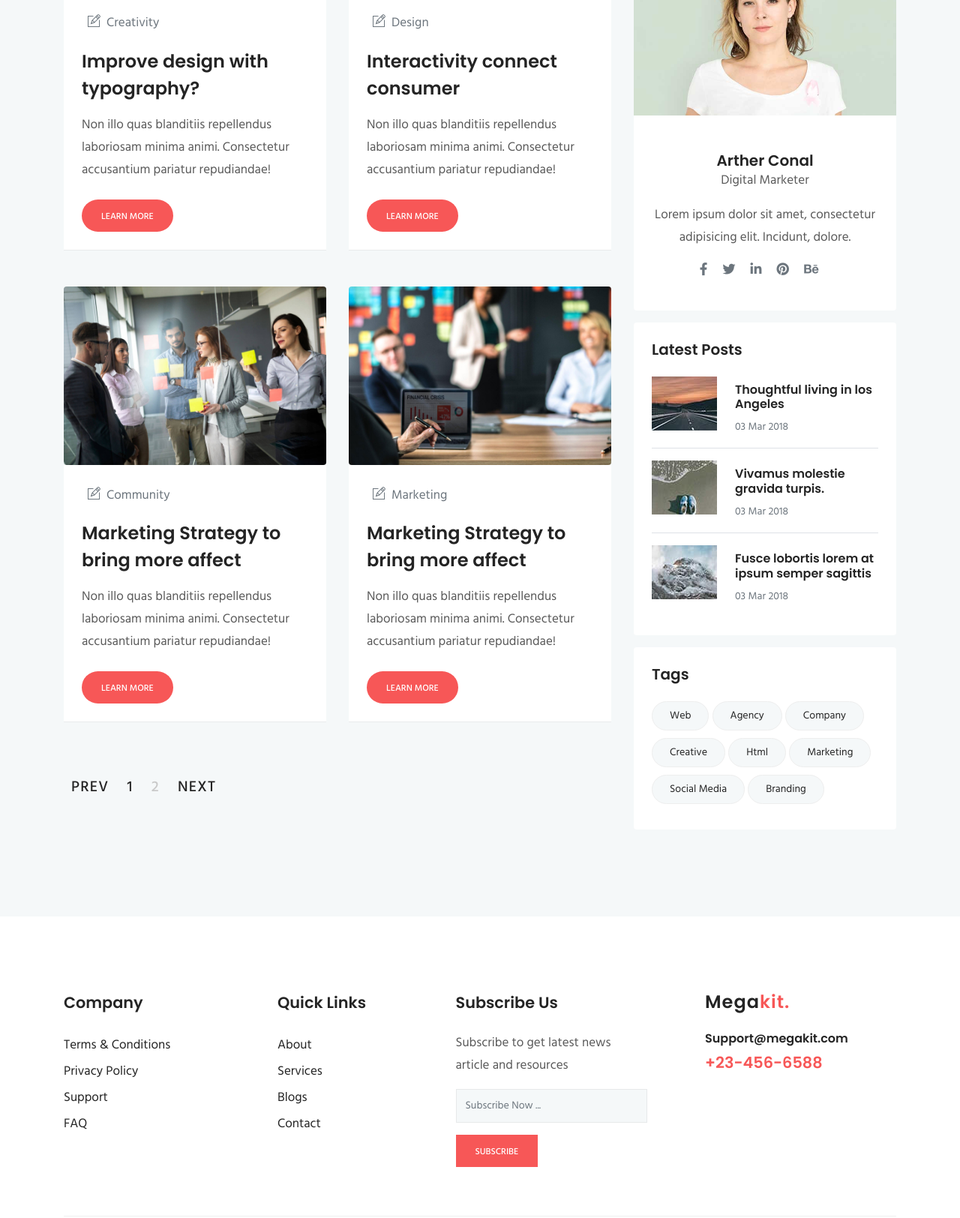
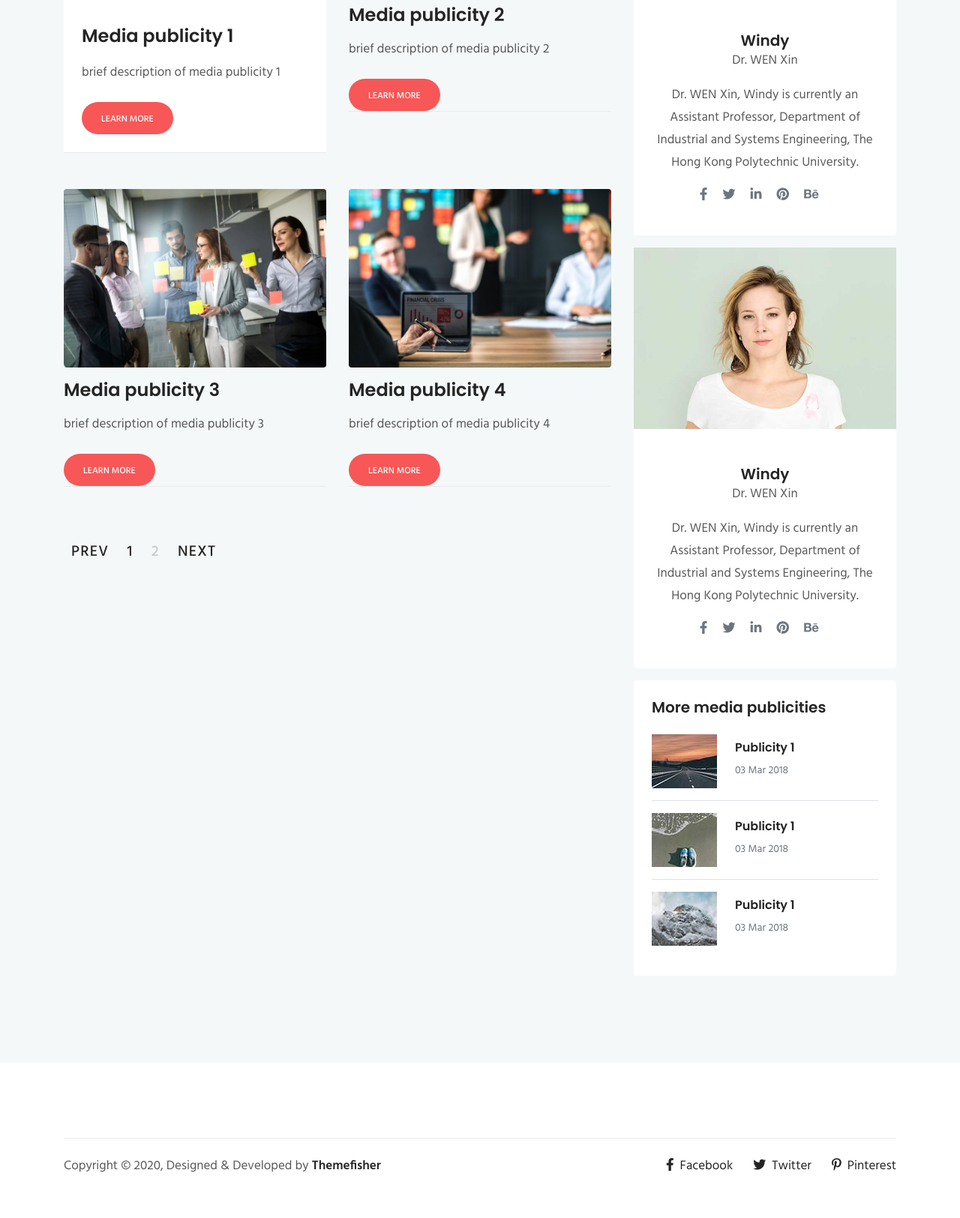
Before and after one commit to Torres557/Torres557.github.io, a plain HTML site: page test2/media-publicity.html in a window 1280 px wide. Shown: the part 852-2476 px from the top of the page at 75% size. After the commit the page ends 2446 px from the top, so only its background shows below. Drawn offline with Linux system fonts and the light colour scheme; some packages are replaced by stand-ins of ours.

Commit message:
Update media-publicity.html

```diff
--- a/test2/media-publicity.html
+++ b/test2/media-publicity.html
@@ -12,7 +12,7 @@
 
   <!-- ** Basic Page Needs ** -->
   <meta charset="utf-8">
-  <title>Megakit | HTML5 Agency Template</title>
+  <title>AOCSA | Media publicity</title>
 
   <!-- ** Mobile Specific Metas ** -->
   <meta http-equiv="X-UA-Compatible" content="IE=edge">
@@ -69,7 +69,7 @@
         <div class="col-lg-12">
           <nav class="navbar navbar-expand-lg px-0 py-4">
             <a class="navbar-brand" href="index.html">
-              Mega<span>kit.</span>
+              AOCS<span>A.</span>
             </a>
 
             <button class="navbar-toggler collapsed" type="button" data-toggle="collapse" data-target="#navbarsExample09"
@@ -120,12 +120,12 @@
     <div class="row">
       <div class="col-md-12">
         <div class="block text-center">
-          <span class="text-white">Our blog</span>
-          <h1 class="text-capitalize mb-4 text-lg">Blog articles</h1>
+          <span class="text-white">our</span>
+          <h1 class="text-capitalize mb-4 text-lg">Media Publicity</h1>
           <ul class="list-inline">
             <li class="list-inline-item"><a href="index.html" class="text-white">Home</a></li>
             <li class="list-inline-item"><span class="text-white">/</span></li>
-            <li class="list-inline-item text-white-50">Our blog</li>
+            <li class="list-inline-item text-white-50">Media Publicity</li>
           </ul>
         </div>
       </div>
@@ -138,20 +138,14 @@
 		<div class="row">
 			<div class="col-lg-8">
 				<div class="row">
-					<div class="col-lg-6 col-md-6 mb-5">
+
+                    <div class="col-lg-6 col-md-6 mb-5">
 						<div class="blog-item">
 							<img loading="lazy" src="images/blog/1.jpg" alt="blog" class="img-fluid rounded">
-
 							<div class="blog-item-content bg-white p-4">
-								<div class="blog-item-meta  py-1 px-2">
-									<span class="text-muted text-capitalize mr-3"><i class="ti-pencil-alt mr-2"></i>Creativity</span>
-								</div>
-
-								<h3 class="mt-3 mb-3"><a href="blog-single.html">Improve design with typography?</a></h3>
-								<p class="mb-4">Non illo quas blanditiis repellendus laboriosam minima animi. Consectetur accusantium
-									pariatur repudiandae!</p>
-
-								<a href="blog-single.html" class="btn btn-small btn-main btn-round-full">Learn More</a>
+								<h3 class="mt-3 mb-3"><a href="#">Media publicity 1</a></h3>
+								<p class="mb-4">brief description of media publicity 1</p>
+								<a href="#" class="btn btn-small btn-main btn-round-full">Learn More</a>
 							</div>
 						</div>
 					</div>
@@ -159,53 +153,26 @@
 					<div class="col-lg-6 col-md-6 mb-5">
 						<div class="blog-item">
 							<img loading="lazy" src="images/blog/2.jpg" alt="blog" class="img-fluid rounded">
-
-							<div class="blog-item-content bg-white p-4">
-								<div class="blog-item-meta py-1 px-2">
-									<span class="text-muted text-capitalize mr-3"><i class="ti-pencil-alt mr-2"></i>Design</span>
-								</div>
-
-								<h3 class="mt-3 mb-3"><a href="blog-single.html">Interactivity connect consumer</a></h3>
-								<p class="mb-4">Non illo quas blanditiis repellendus laboriosam minima animi. Consectetur accusantium
-									pariatur repudiandae!</p>
-
-								<a href="blog-single.html" class="btn btn-small btn-main btn-round-full">Learn More</a>
-							</div>
+                            <h3 class="mt-3 mb-3"><a href="#">Media publicity 2</a></h3>
+                            <p class="mb-4">brief description of media publicity 2</p>
+                            <a href="#" class="btn btn-small btn-main btn-round-full">Learn More</a>
 						</div>
 					</div>
 
 					<div class="col-lg-6 col-md-6 mb-5">
 						<div class="blog-item">
 							<img loading="lazy" src="images/blog/3.jpg" alt="blog" class="img-fluid rounded">
-
-							<div class="blog-item-content bg-white p-4">
-								<div class="blog-item-meta py-1 px-2">
-									<span class="text-muted text-capitalize mr-3"><i class="ti-pencil-alt mr-2"></i>Community</span>
-								</div>
-
-								<h3 class="mt-3 mb-3"><a href="blog-single.html">Marketing Strategy to bring more affect</a></h3>
-								<p class="mb-4">Non illo quas blanditiis repellendus laboriosam minima animi. Consectetur accusantium
-									pariatur repudiandae!</p>
-
-								<a href="blog-single.html" class="btn btn-small btn-main btn-round-full">Learn More</a>
-							</div>
+                            <h3 class="mt-3 mb-3"><a href="#">Media publicity 3</a></h3>
+                            <p class="mb-4">brief description of media publicity 3</p>
+                            <a href="#" class="btn btn-small btn-main btn-round-full">Learn More</a>
 						</div>
 					</div>
 					<div class="col-lg-6 col-md-6 mb-5">
 						<div class="blog-item">
 							<img loading="lazy" src="images/blog/4.jpg" alt="blog" class="img-fluid rounded">
-
-							<div class="blog-item-content bg-white p-4">
-								<div class="blog-item-meta py-1 px-2">
-									<span class="text-muted text-capitalize mr-3"><i class="ti-pencil-alt mr-2"></i>Marketing</span>
-								</div>
-
-								<h3 class="mt-3 mb-3"><a href="blog-single.html">Marketing Strategy to bring more affect</a></h3>
-								<p class="mb-4">Non illo quas blanditiis repellendus laboriosam minima animi. Consectetur accusantium
-									pariatur repudiandae!</p>
-
-								<a href="blog-single.html" class="btn btn-small btn-main btn-round-full">Learn More</a>
-							</div>
+                            <h3 class="mt-3 mb-3"><a href="#">Media publicity 4</a></h3>
+                            <p class="mb-4">brief description of media publicity 4</p>
+                            <a href="#" class="btn btn-small btn-main btn-round-full">Learn More</a>
 						</div>
 					</div>
 
@@ -224,17 +191,12 @@
 			</div>
 			<div class="col-lg-4 mt-5 mt-lg-0">
 				<div class="sidebar-wrap">
-					<div class="sidebar-widget search card p-4 mb-3 border-0">
-						<input type="text" class="form-control" placeholder="search">
-						<a href="#" class="btn btn-mian btn-small d-block mt-2">search</a>
-					</div>
-
 					<div class="sidebar-widget card border-0 mb-3">
 						<img loading="lazy" src="images/blog/blog-author.jpg" alt="blog-author" class="img-fluid">
 						<div class="card-body p-4 text-center">
-							<h5 class="mb-0 mt-4">Arther Conal</h5>
-							<p>Digital Marketer</p>
-							<p>Lorem ipsum dolor sit amet, consectetur adipisicing elit. Incidunt, dolore.</p>
+							<h5 class="mb-0 mt-4">Windy</h5>
+							<p>Dr. WEN Xin</p>
+							<p>Dr. WEN Xin, Windy is currently an Assistant Professor, Department of Industrial and Systems Engineering, The Hong Kong Polytechnic University.</p>
 
 							<ul class="list-inline author-socials">
 								<li class="list-inline-item mr-3">
@@ -256,13 +218,41 @@
 						</div>
 					</div>
 
+                    <div class="sidebar-widget card border-0 mb-3">
+                        <img loading="lazy" src="images/blog/blog-author.jpg" alt="blog-author" class="img-fluid">
+                        <div class="card-body p-4 text-center">
+                            <h5 class="mb-0 mt-4">Windy</h5>
+                            <p>Dr. WEN Xin</p>
+                            <p>Dr. WEN Xin, Windy is currently an Assistant Professor, Department of Industrial and Systems Engineering, The Hong Kong Polytechnic University.</p>
+
+                            <ul class="list-inline author-socials">
+                                <li class="list-inline-item mr-3">
+                                    <a href="#"><i class="fab fa-facebook-f text-muted"></i></a>
+                                </li>
+                                <li class="list-inline-item mr-3">
+                                    <a href="#"><i class="fab fa-twitter text-muted"></i></a>
+                                </li>
+                                <li class="list-inline-item mr-3">
+                                    <a href="#"><i class="fab fa-linkedin-in text-muted"></i></a>
+                                </li>
+                                <li class="list-inline-item mr-3">
+                                    <a href="#"><i class="fab fa-pinterest text-muted"></i></a>
+                                </li>
+                                <li class="list-inline-item mr-3">
+                                    <a href="#"><i class="fab fa-behance text-muted"></i></a>
+                                </li>
+                            </ul>
+                        </div>
+                    </div>
+
+
 					<div class="sidebar-widget latest-post card border-0 p-4 mb-3">
-						<h5>Latest Posts</h5>
+						<h5>More media publicities</h5>
 
 						<div class="media border-bottom py-3">
 							<a href="#"><img loading="lazy" class="mr-4" src="images/blog/bt-3.jpg" alt="blog"></a>
 							<div class="media-body">
-								<h6 class="my-2"><a href="#">Thoughtful living in los Angeles</a></h6>
+								<h6 class="my-2"><a href="#">Publicity 1</a></h6>
 								<span class="text-sm text-muted">03 Mar 2018</span>
 							</div>
 						</div>
@@ -270,7 +260,7 @@
 						<div class="media border-bottom py-3">
 							<a href="#"><img loading="lazy" class="mr-4" src="images/blog/bt-2.jpg" alt="blog"></a>
 							<div class="media-body">
-								<h6 class="my-2"><a href="#">Vivamus molestie gravida turpis.</a></h6>
+								<h6 class="my-2"><a href="#">Publicity 1</a></h6>
 								<span class="text-sm text-muted">03 Mar 2018</span>
 							</div>
 						</div>
@@ -278,24 +268,12 @@
 						<div class="media py-3">
 							<a href="#"><img loading="lazy" class="mr-4" src="images/blog/bt-1.jpg" alt="blog"></a>
 							<div class="media-body">
-								<h6 class="my-2"><a href="#">Fusce lobortis lorem at ipsum semper sagittis</a></h6>
+								<h6 class="my-2"><a href="#">Publicity 1</a></h6>
 								<span class="text-sm text-muted">03 Mar 2018</span>
 							</div>
 						</div>
 					</div>
 
-					<div class="sidebar-widget bg-white rounded tags p-4 mb-3">
-						<h5 class="mb-4">Tags</h5>
-
-						<a href="#">Web</a>
-						<a href="#">agency</a>
-						<a href="#">company</a>
-						<a href="#">creative</a>
-						<a href="#">html</a>
-						<a href="#">Marketing</a>
-						<a href="#">Social Media</a>
-						<a href="#">Branding</a>
-					</div>
 				</div>
 			</div>
 		</div>
@@ -304,53 +282,6 @@
 
 <footer class="footer section">
   <div class="container">
-    <div class="row">
-      <div class="col-lg-3 col-md-6 col-sm-6">
-        <div class="widget">
-          <h4 class="text-capitalize mb-4">Company</h4>
-
-          <ul class="list-unstyled footer-menu lh-35">
-            <li><a href="about.html">Terms & Conditions</a></li>
-            <li><a href="about.html">Privacy Policy</a></li>
-            <li><a href="cobtact.html">Support</a></li>
-            <li><a href="cobtact.html">FAQ</a></li>
-          </ul>
-        </div>
-      </div>
-      <div class="col-lg-2 col-md-6 col-sm-6">
-        <div class="widget">
-          <h4 class="text-capitalize mb-4">Quick Links</h4>
-
-          <ul class="list-unstyled footer-menu lh-35">
-            <li><a href="about.html">About</a></li>
-            <li><a href="service.html">Services</a></li>
-            <li><a href="blog-grid.html">Blogs</a></li>
-            <li><a href="contact.html">Contact</a></li>
-          </ul>
-        </div>
-      </div>
-      <div class="col-lg-3 col-md-6 col-sm-6 mx-auto">
-        <div class="widget">
-          <h4 class="text-capitalize mb-4">Subscribe Us</h4>
-          <p>Subscribe to get latest news article and resources </p>
-
-          <form action="#" class="sub-form">
-            <input type="text" class="form-control mb-3" placeholder="Subscribe Now ...">
-            <a href="#" class="btn btn-main btn-small">subscribe</a>
-          </form>
-        </div>
-      </div>
-
-      <div class="col-lg-3 col-sm-6">
-        <div class="widget">
-          <div class="logo mb-4">
-            <h3>Mega<span>kit.</span></h3>
-          </div>
-          <h6><a href="mailto:support@gmail.com">Support@megakit.com</a></h6>
-          <a href="tel:+23-345-67890"><span class="text-color h4">+23-456-6588</span></a>
-        </div>
-      </div>
-    </div>
 
     <div class="footer-btm pt-4">
       <div class="row">
```
